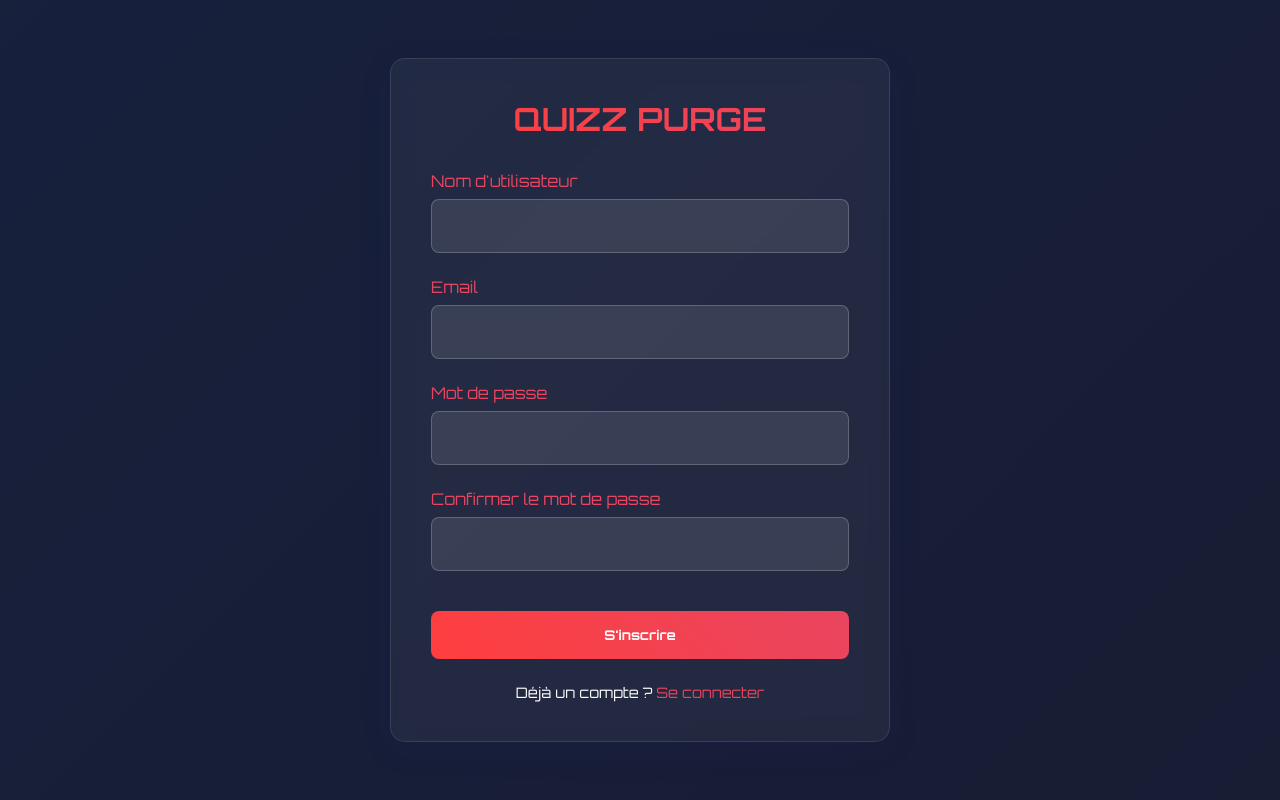
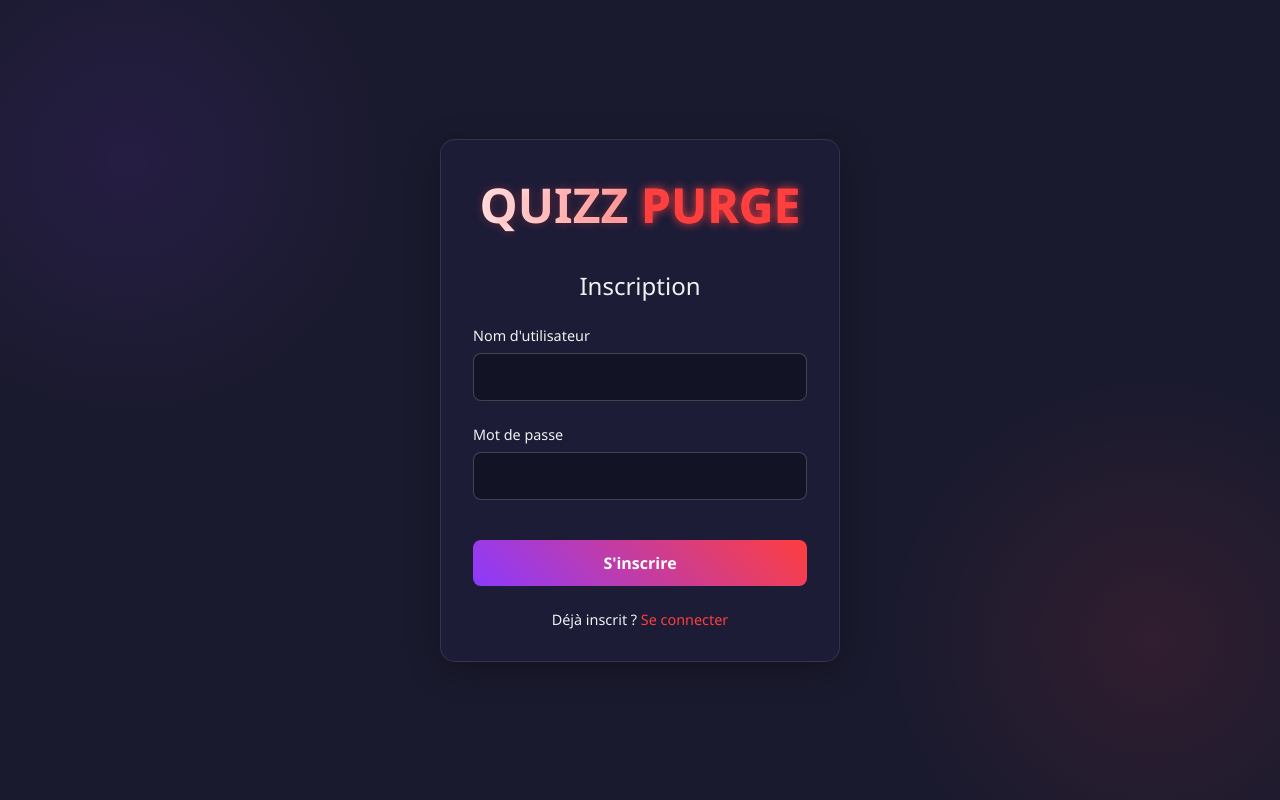
Before and after one commit to tech927/npm-z, a website: page frontend/register.html in a window 1280 px wide. Drawn offline with Linux system fonts and the light colour scheme.

Commit message:
Update register.html

```diff
--- a/frontend/register.html
+++ b/frontend/register.html
@@ -5,67 +5,76 @@
     <meta name="viewport" content="width=device-width, initial-scale=1.0">
     <title>QUIZZ PURGE - Inscription</title>
     <style>
-        @import url('https://fonts.googleapis.com/css2?family=Orbitron:wght@400;700&display=swap');
-
         :root {
             --neon-red: #ff3e3e;
-            --neon-pink: #e94560;
-            --dark-bg: #1a1a2e;
-            --glass-bg: rgba(255, 255, 255, 0.05);
-            --text-light: #ffffff;
+            --dark-purple: #8c3aff;
+            --black-bg: #1a1a2e;
+            --light-text: #f1f1f1;
+            --container-bg: rgba(30, 30, 60, 0.7);
         }
 
         * {
             margin: 0;
             padding: 0;
             box-sizing: border-box;
-            font-family: 'Orbitron', sans-serif;
+            font-family: 'Segoe UI', Tahoma, Geneva, Verdana, sans-serif;
         }
 
         body {
-            background: linear-gradient(-45deg, #1a1a2e, #16213e, #0f3460);
-            background-size: 400% 400%;
-            animation: gradient 15s ease infinite;
-            color: var(--text-light);
-            min-height: 100vh;
+            background: var(--black-bg);
+            color: var(--light-text);
+            height: 100vh;
             display: flex;
             justify-content: center;
             align-items: center;
+            background-image:
+                radial-gradient(circle at 10% 20%, rgba(140, 58, 255, 0.1) 0%, transparent 20%),
+                radial-gradient(circle at 90% 80%, rgba(255, 62, 62, 0.1) 0%, transparent 20%);
         }
 
-        @keyframes gradient {
-            0% { background-position: 0% 50%; }
-            50% { background-position: 100% 50%; }
-            100% { background-position: 0% 50%; }
+        .logo {
+            text-align: center;
+            margin-bottom: 2rem;
+            animation: fadeIn 1.5s ease-in-out;
         }
 
-        .register-container {
-            background: var(--glass-bg);
+        .logo h1 {
+            font-size: 3rem;
+            font-weight: bold;
+            background: linear-gradient(90deg, #fff, var(--neon-red));
+            -webkit-background-clip: text;
+            background-clip: text;
+            color: transparent;
+            text-shadow: 0 0 10px rgba(255, 62, 62, 0.3);
+        }
+
+        .logo span {
+            color: var(--neon-red);
+            text-shadow: 0 0 10px var(--neon-red);
+        }
+
+        .container {
+            background: var(--container-bg);
             backdrop-filter: blur(10px);
             border-radius: 15px;
-            padding: 2.5rem;
+            padding: 2rem;
             width: 90%;
-            max-width: 500px;
-            box-shadow: 0 8px 32px 0 rgba(31, 38, 135, 0.1);
+            max-width: 400px;
+            box-shadow: 0 8px 32px rgba(0, 0, 0, 0.3);
             border: 1px solid rgba(255, 255, 255, 0.1);
-            opacity: 0;
-            animation: fadeInUp 0.5s ease-out forwards;
+            animation: fadeIn 1s ease-in-out;
         }
 
-        @keyframes fadeInUp {
+        @keyframes fadeIn {
             from { opacity: 0; transform: translateY(20px); }
             to { opacity: 1; transform: translateY(0); }
         }
 
-        .logo {
+        h2 {
             text-align: center;
-            font-size: 2rem;
-            font-weight: 700;
-            margin-bottom: 2rem;
-            background: linear-gradient(to right, var(--neon-red), var(--neon-pink));
-            -webkit-background-clip: text;
-            background-clip: text;
-            color: transparent;
+            margin-bottom: 1.5rem;
+            color: var(--light-text);
+            font-weight: 300;
         }
 
         .form-group {
@@ -75,203 +84,105 @@
         label {
             display: block;
             margin-bottom: 0.5rem;
-            color: var(--neon-pink);
+            color: var(--light-text);
+            font-size: 0.9rem;
         }
 
         input {
             width: 100%;
-            padding: 1rem;
-            background: rgba(255, 255, 255, 0.1);
+            padding: 12px 15px;
+            border-radius: 8px;
             border: 1px solid rgba(255, 255, 255, 0.2);
-            border-radius: 8px;
-            color: var(--text-light);
+            background: rgba(0, 0, 0, 0.3);
+            color: var(--light-text);
             font-size: 1rem;
             transition: all 0.3s ease;
         }
 
         input:focus {
             outline: none;
-            border-color: var(--neon-pink);
-            box-shadow: 0 0 10px rgba(233, 69, 96, 0.5);
+            border-color: var(--neon-red);
+            box-shadow: 0 0 10px rgba(255, 62, 62, 0.5);
         }
 
-        .btn {
+        button {
             width: 100%;
-            padding: 1rem;
+            padding: 12px;
+            border-radius: 8px;
             border: none;
-            border-radius: 8px;
+            background: linear-gradient(45deg, var(--dark-purple), var(--neon-red));
+            color: white;
+            font-size: 1rem;
             font-weight: bold;
             cursor: pointer;
             transition: all 0.3s ease;
-            background: linear-gradient(45deg, var(--neon-red), var(--neon-pink));
-            color: var(--text-light);
             margin-top: 1rem;
         }
 
-        .btn:hover {
+        button:hover {
             transform: translateY(-3px);
-            box-shadow: 0 5px 15px rgba(233, 69, 96, 0.4);
+            box-shadow: 0 10px 20px rgba(140, 58, 255, 0.3);
         }
 
-        .login-link {
+        .link {
             text-align: center;
             margin-top: 1.5rem;
             font-size: 0.9rem;
         }
 
-        .login-link a {
-            color: var(--neon-pink);
+        .link a {
+            color: var(--neon-red);
             text-decoration: none;
             transition: all 0.3s ease;
         }
 
-        .login-link a:hover {
-            text-decoration: underline;
+        .link a:hover {
+            text-shadow: 0 0 10px var(--neon-red);
         }
 
         .error-message {
             color: var(--neon-red);
+            text-align: center;
+            margin-top: 1rem;
             font-size: 0.9rem;
-            margin-top: 0.5rem;
             display: none;
         }
 
-        .success-message {
-            color: #00ff88;
-            font-size: 0.9rem;
-            margin-top: 0.5rem;
-            display: none;
-        }
+        @media (max-width: 480px) {
+            .container {
+                padding: 1.5rem;
+                width: 95%;
+            }
 
-        @media (max-width: 768px) {
-            .register-container {
-                padding: 1.5rem;
+            .logo h1 {
+                font-size: 2.5rem;
             }
         }
     </style>
 </head>
 <body>
-    <div class="register-container">
-        <div class="logo">QUIZZ PURGE</div>
-
+    <div class="container">
+        <div class="logo">
+            <h1>QUIZZ <span>PURGE</span></h1>
+        </div>
+        <h2>Inscription</h2>
         <form id="registerForm">
             <div class="form-group">
                 <label for="username">Nom d'utilisateur</label>
                 <input type="text" id="username" name="username" required>
-                <div class="error-message" id="usernameError"></div>
             </div>
-
-            <div class="form-group">
-                <label for="email">Email</label>
-                <input type="email" id="email" name="email" required>
-                <div class="error-message" id="emailError"></div>
-            </div>
-
             <div class="form-group">
                 <label for="password">Mot de passe</label>
                 <input type="password" id="password" name="password" required>
-                <div class="error-message" id="passwordError"></div>
             </div>
-
-            <div class="form-group">
-                <label for="confirmPassword">Confirmer le mot de passe</label>
-                <input type="password" id="confirmPassword" name="confirmPassword" required>
-                <div class="error-message" id="confirmPasswordError"></div>
-            </div>
-
-            <button type="submit" class="btn">S'inscrire</button>
-            <div class="success-message" id="successMessage"></div>
+            <div class="error-message" id="errorMessage"></div>
+            <button type="submit">S'inscrire</button>
         </form>
-
-        <div class="login-link">
-            Déjà un compte ? <a href="#" onclick="goToPage('/login')">Se connecter</a>
+        <div class="link">
+            Déjà inscrit ? <a href="login.html">Se connecter</a>
         </div>
     </div>
 
-    <script>
-        document.addEventListener('DOMContentLoaded', () => {
-            document.querySelector('.register-container').style.opacity = 1;
-        });
-
-        document.getElementById('registerForm').addEventListener('submit', async (e) => {
-            e.preventDefault();
-
-            const username = document.getElementById('username').value;
-            const email = document.getElementById('email').value;
-            const password = document.getElementById('password').value;
-            const confirmPassword = document.getElementById('confirmPassword').value;
-
-            // Reset error messages
-            document.querySelectorAll('.error-message').forEach(el => {
-                el.style.display = 'none';
-            });
-
-            let isValid = true;
-
-            if (!username) {
-                document.getElementById('usernameError').textContent = "Veuillez entrer un nom d'utilisateur";
-                document.getElementById('usernameError').style.display = 'block';
-                isValid = false;
-            }
-
-            if (!email) {
-                document.getElementById('emailError').textContent = "Veuillez entrer une adresse email";
-                document.getElementById('emailError').style.display = 'block';
-                isValid = false;
-            } else if (!/^\S+@\S+\.\S+$/.test(email)) {
-                document.getElementById('emailError').textContent = "Veuillez entrer une adresse email valide";
-                document.getElementById('emailError').style.display = 'block';
-                isValid = false;
-            }
-
-            if (!password) {
-                document.getElementById('passwordError').textContent = "Veuillez entrer un mot de passe";
-                document.getElementById('passwordError').style.display = 'block';
-                isValid = false;
-            } else if (password.length < 6) {
-                document.getElementById('passwordError').textContent = "Le mot de passe doit contenir au moins 6 caractères";
-                document.getElementById('passwordError').style.display = 'block';
-                isValid = false;
-            }
-
-            if (password !== confirmPassword) {
-                document.getElementById('confirmPasswordError').textContent = "Les mots de passe ne correspondent pas";
-                document.getElementById('confirmPasswordError').style.display = 'block';
-                isValid = false;
-            }
-
-            if (!isValid) return;
-
-            // Simulation d'inscription réussie
-            try {
-                // En production, vous feriez une requête à votre API
-                document.getElementById('successMessage').textContent = "Inscription réussie ! Redirection...";
-                document.getElementById('successMessage').style.display = 'block';
-
-                setTimeout(() => {
-                    goToPage('/login');
-                }, 1500);
-            } catch (error) {
-                document.getElementById('usernameError').textContent = "Ce nom d'utilisateur est déjà pris";
-                document.getElementById('usernameError').style.display = 'block';
-            }
-        });
-
-        function goToPage(url) {
-            document.querySelector('.register-container').style.animation = 'fadeOut 0.5s ease-out forwards';
-            setTimeout(() => {
-                window.location.href = url;
-            }, 500);
-        }
-
-        // Ajout de l'animation fadeOut
-        const style = document.createElement('style');
-        style.innerHTML = `
-            @keyframes fadeOut {
-                to { opacity: 0; transform: translateY(20px); }
-            }
-        `;
-        document.head.appendChild(style);
-    </script>
+    <script src="register.js"></script>
 </body>
 </html>
```
